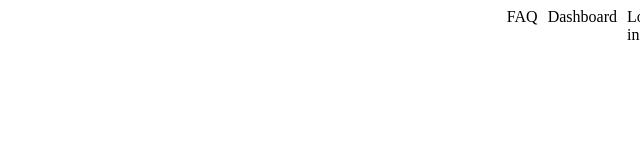
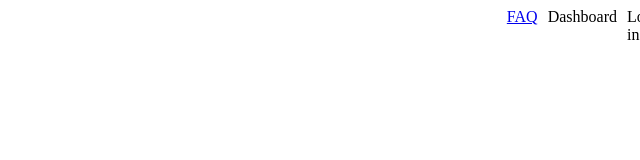
Before and after one commit to al3ksandrs/GreenMile, a plain HTML site: page src/html_views/navbar.html in a window 1280 px wide. Shown: the full height of the page, 640-1280 px from the left. Drawn offline with Linux system fonts and the light colour scheme.

Commit message:
faq toegevoegd in de navbar

```diff
--- a/src/html_views/navbar.html
+++ b/src/html_views/navbar.html
@@ -35,7 +35,7 @@
                 <p class="nav-text">Over</p>
             </div>
             <div class="right-items">
-                <p class="nav-text">FAQ</p>
+                <a class="nav-text" data-controller="FAQ" href="#">FAQ</a>
                 <p class="nav-text">Dashboard</p>
                 <p class="nav-text">Log in</p>
             </div>
```
